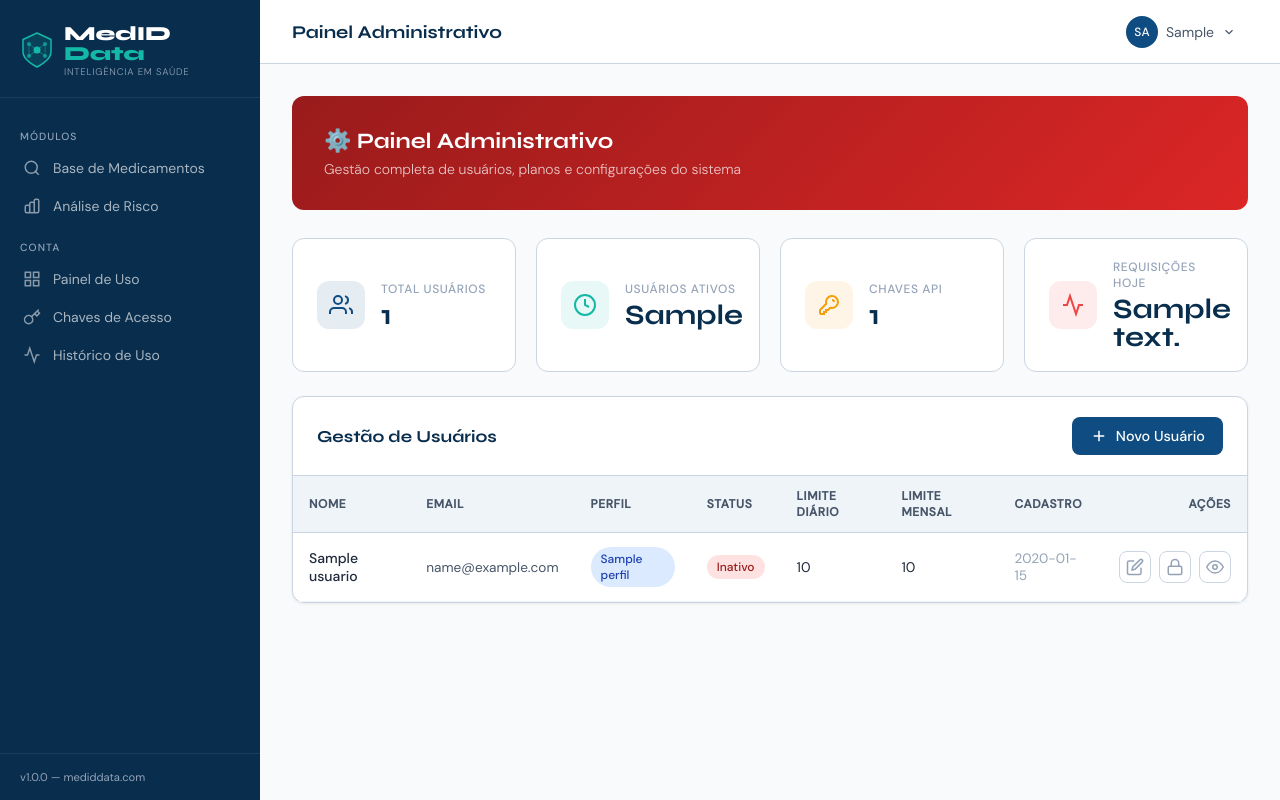
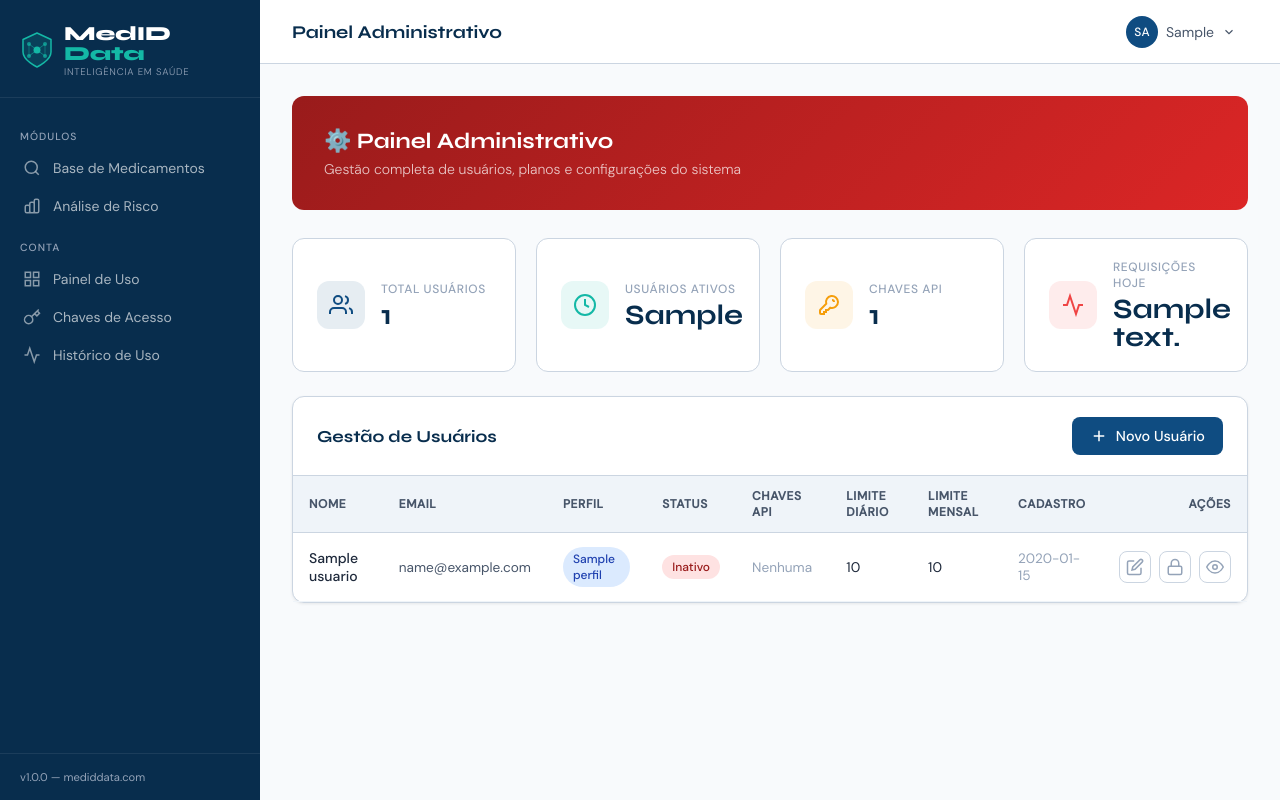
Before and after one commit to MedIdData/medid.data, a Python web app: template app/templates/admin.html in a window 1280 px wide. Run offline with Jinja, Linux system fonts and the light colour scheme; the template is opened without the code that fills it: most values are stand-ins (such as "Sample title", 1, 10 or a date in 2020).

Commit message:
feat: adiciona limites personalizados por usuário + exibe chaves API no admin
Funcionalidades:

1. **Limites individuais por usuário**
   - Adiciona colunas limite_diario e limite_mensal em usuarios
   - NULL = ilimitado (para ADMINISTRADOR)
   - Valores numéricos = limite personalizado
   - Edição funciona corretamente via painel admin

2. **Exibição de chaves API**
   - Nova coluna "Chaves API" na tabela de usuários
   - Lista todas as chaves de cada usuário (prefixo...)
   - Facilita gestão e visualização

3. **Migration documentada**
   - Arquivo migrations/006_adicionar_limites_usuario.sql
   - Define limites padrão (100/dia, 2000/mês) para usuários
   - Administradores ficam NULL (ilimitados)

4. **Correções técnicas**
   - Modelo Usuario atualizado com novos campos Optional[int]
   - Repositório aceita Optional[int] nos limites
   - Template admin.html renderiza chaves e limites corretamente
   - Web router passa chaves_por_usuario para template

Testado:
✓ Migration aplicada
✓ Limites salvos e carregados corretamente
✓ Admin fica NULL (ilimitado)
✓ Usuários normais com limites padrão
✓ Edição funciona perfeitamente

Co-Authored-By: Claude Sonnet 4.5 <noreply@anthropic.com>

```diff
--- a/app/models/usuario.py
+++ b/app/models/usuario.py
@@ -15,6 +15,8 @@ class Usuario(Base):
     senha_hash: Mapped[str] = mapped_column(String(200), nullable=False)
     perfil: Mapped[str] = mapped_column(String(20), nullable=False, default="CLIENTE")  # ADMINISTRADOR | CLIENTE
     ativo: Mapped[bool] = mapped_column(Boolean, default=True)
+    limite_diario: Mapped[Optional[int]] = mapped_column(Integer, nullable=True)  # NULL = ilimitado ou usa plano
+    limite_mensal: Mapped[Optional[int]] = mapped_column(Integer, nullable=True)  # NULL = ilimitado ou usa plano
     criado_em: Mapped[datetime] = mapped_column(DateTime, default=datetime.utcnow)
     atualizado_em: Mapped[datetime] = mapped_column(DateTime, default=datetime.utcnow, onupdate=datetime.utcnow)
 
--- a/app/repositories/usuario_repo.py
+++ b/app/repositories/usuario_repo.py
@@ -309,10 +309,10 @@ def atualizar_perfil_usuario(db: Session, usuario_id: int, perfil: str) -> None:
 def atualizar_limites_usuario(
     db: Session,
     usuario_id: int,
-    limite_diario: int,
-    limite_mensal: int
+    limite_diario: Optional[int],
+    limite_mensal: Optional[int]
 ) -> None:
-    """Atualiza limites diários e mensais do usuário."""
+    """Atualiza limites diários e mensais do usuário. None = ilimitado."""
     usuario = db.query(Usuario).filter(Usuario.id == usuario_id).first()
     if usuario:
         usuario.limite_diario = limite_diario
--- a/app/templates/admin.html
+++ b/app/templates/admin.html
@@ -386,6 +386,7 @@
           <th>Email</th>
           <th>Perfil</th>
           <th>Status</th>
+          <th>Chaves API</th>
           <th>Limite Diário</th>
           <th>Limite Mensal</th>
           <th>Cadastro</th>
@@ -407,8 +408,20 @@
               {{ 'Ativo' if u.ativo else 'Inativo' }}
             </span>
           </td>
-          <td>{{ u.limite_diario or '-' }}</td>
-          <td>{{ u.limite_mensal or '-' }}</td>
+          <td style="font-size:.85rem;">
+            {% set chaves = chaves_por_usuario.get(u.id, []) %}
+            {% if chaves %}
+              <div style="display:flex;flex-direction:column;gap:4px;">
+              {% for chave in chaves %}
+                <code style="background:var(--fundo-sec);padding:2px 6px;border-radius:4px;font-size:.8rem;">{{ chave.prefixo }}...</code>
+              {% endfor %}
+              </div>
+            {% else %}
+              <span style="color:var(--texto-ter);">Nenhuma</span>
+            {% endif %}
+          </td>
+          <td>{{ u.limite_diario if u.limite_diario else '-' }}</td>
+          <td>{{ u.limite_mensal if u.limite_mensal else '-' }}</td>
           <td style="font-size:.85rem;color:var(--texto-ter);">
             {{ u.criado_em.strftime('%d/%m/%Y') if u.criado_em else '-' }}
           </td>
```
Also changed, not shown: app/routers/web.py (+12 -5 lines), migrations/006_adicionar_limites_usuario.sql (added).
